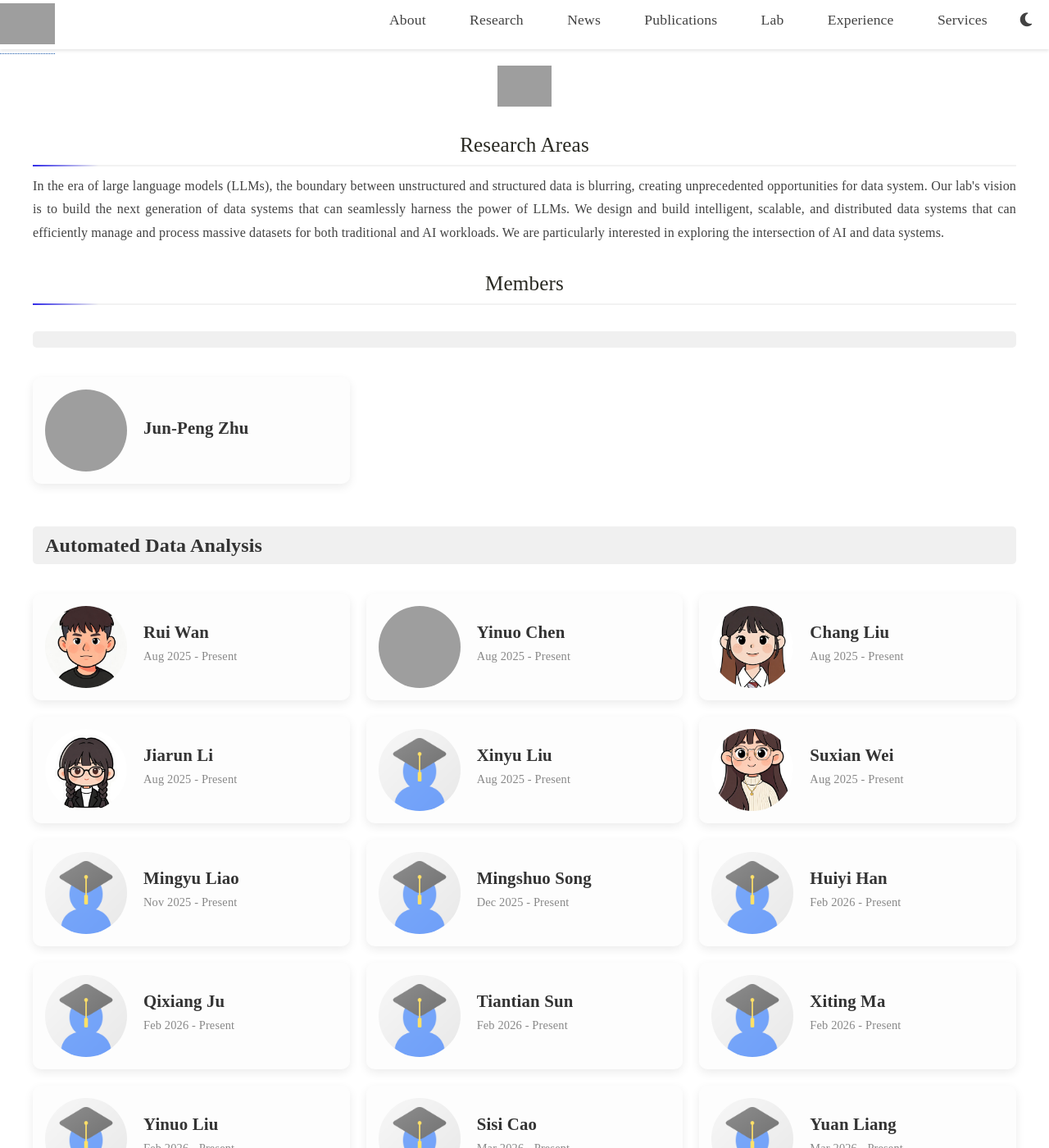
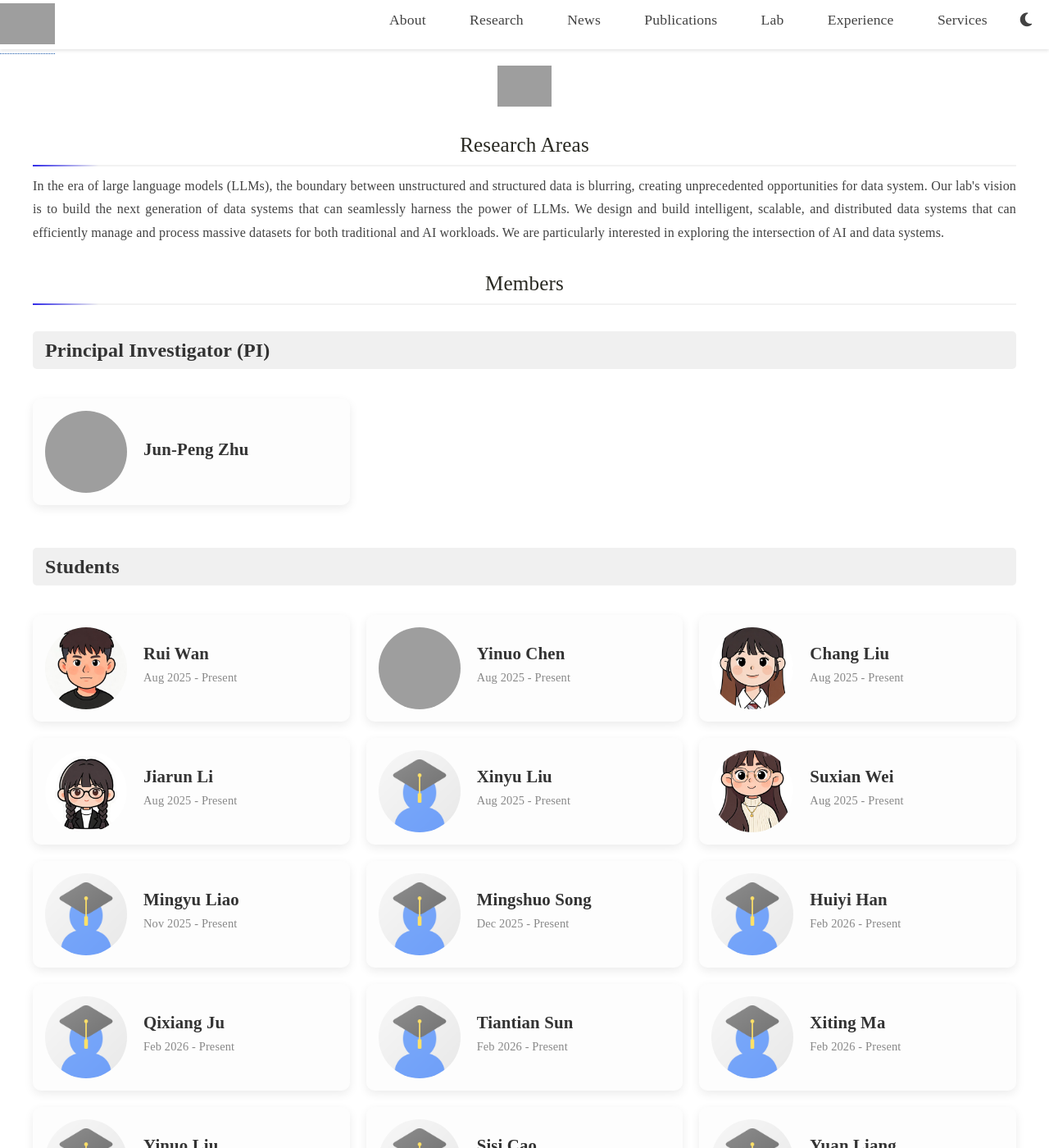
Before and after one commit to abcdabcd3899/abcdabcd3899.github.io, a Jekyll site: the page built from lab.md, in a window 1280 px wide and 1400 px high, cut to the strip 0-1400 px from the top of the window. Shown: the whole strip at 82% size. Built offline with Jekyll 4.4.1, drawn with Linux system fonts in a browser that asks for light colours; a style sheet for code colours, icons or effects is not loaded; some of the changed text lies outside the part shown; grey boxes are pictures that could not be loaded.

Commit message:
update lab information

```diff
--- a/_data/lab.yml
+++ b/_data/lab.yml
@@ -106,9 +106,3 @@
   homepage: "#"
   duration: "Feb 2026 - Present"
   research_group: "Distributed Database Systems"
-
-- name: "You"
-  photo: "assets/img/avatar.png"
-  homepage: "#"
-  duration: "Mar 2024 - Present"
-  research_group: "AI for Database Systems"
--- a/_includes/lab.md
+++ b/_includes/lab.md
@@ -12,12 +12,10 @@
 
   <div class="members-section">
     <h2>Members</h2>
-
-    {% assign members_by_group = site.data.lab | group_by: "research_group" %}
-    {% for group in members_by_group %}
-      <h3 class="member-group-title">{{ group.name }}</h3>
-      <div class="lab-member-container">
-        {% for member in group.items %}
+    <h3 class="research-group-title">Principal Investigator (PI)</h3>
+    <div class="lab-member-container">
+      {% for member in site.data.lab %}
+        {% if member.name == "Jun-Peng Zhu" %}
           <div class="lab-member-card">
             <div class="lab-member-card-inner">
               <div class="lab-member-photo">
@@ -31,8 +29,29 @@
               </div>
             </div>
           </div>
-        {% endfor %}
-      </div>
-    {% endfor %}
+        {% endif %}
+      {% endfor %}
+    </div>
+
+    <h3 class="research-group-title">Students</h3>
+    <div class="lab-member-container">
+      {% for member in site.data.lab %}
+        {% unless member.name == "Jun-Peng Zhu" %}
+          <div class="lab-member-card">
+            <div class="lab-member-card-inner">
+              <div class="lab-member-photo">
+                <img src="{{ member.photo | relative_url }}" alt="{{ member.name }}">
+              </div>
+              <div class="lab-member-info">
+                <h3 class="lab-member-name">
+                  <a href="{{ member.homepage }}">{{ member.name }}</a>
+                </h3>
+                <p class="lab-member-duration">{{ member.duration }}</p>
+              </div>
+            </div>
+          </div>
+        {% endunless %}
+      {% endfor %}
+    </div>
   </div>
 </div>
--- a/assets/css/lab.css
+++ b/assets/css/lab.css
@@ -13,7 +13,6 @@
 .lab-page .lab-content-wrapper > h1,
 .lab-page .research-areas > h2,
 .lab-page .members-section > h2,
-.lab-page .member-group-title,
 .lab-page .research-group-title {
   text-align: center;
 }
@@ -37,7 +36,7 @@
 }
 
 .lab-page .research-group-title,
-.lab-page .member-group-title {
+.lab-page .research-group-title {
   margin-top: 2rem;
   margin-bottom: 1rem;
   color: #333;
```
